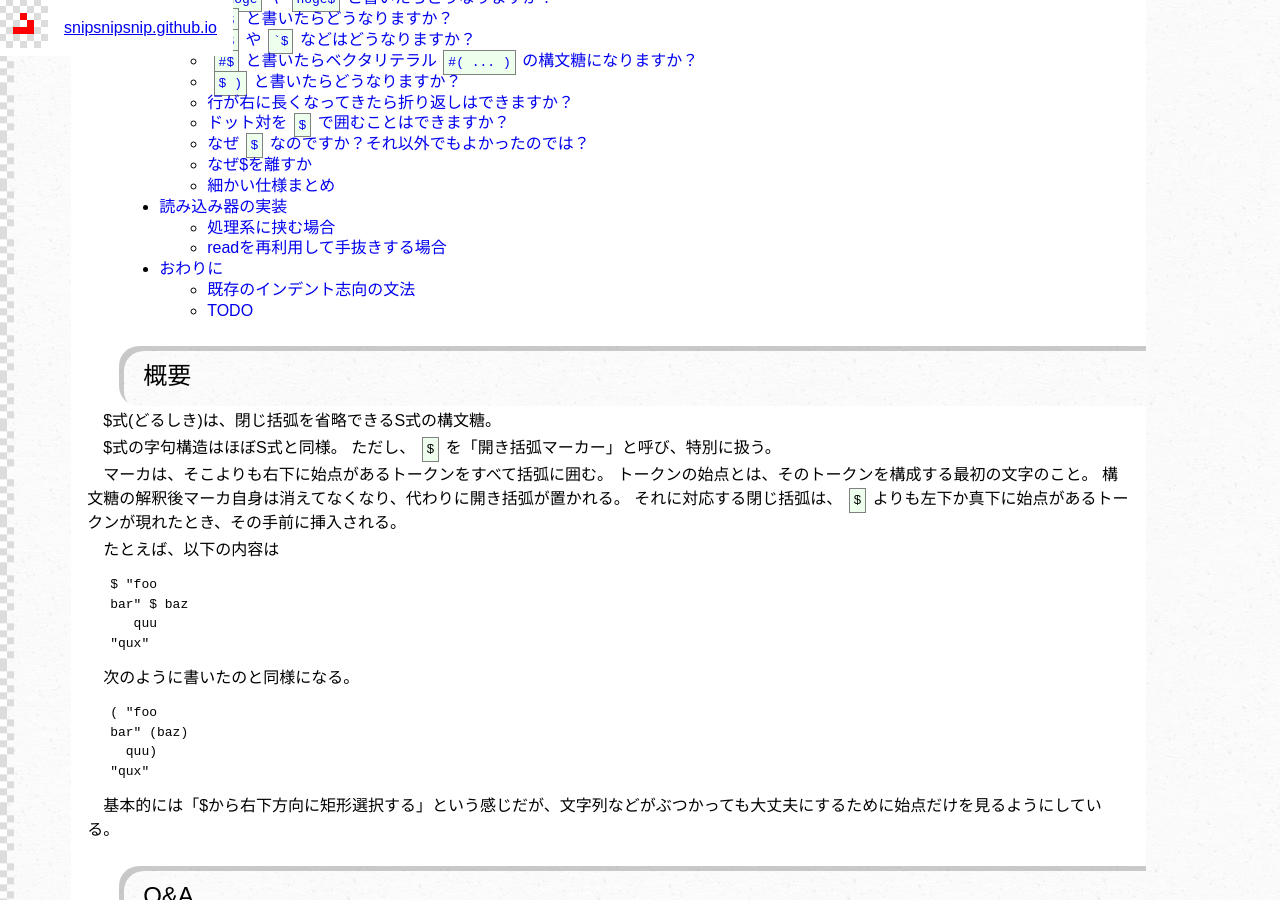
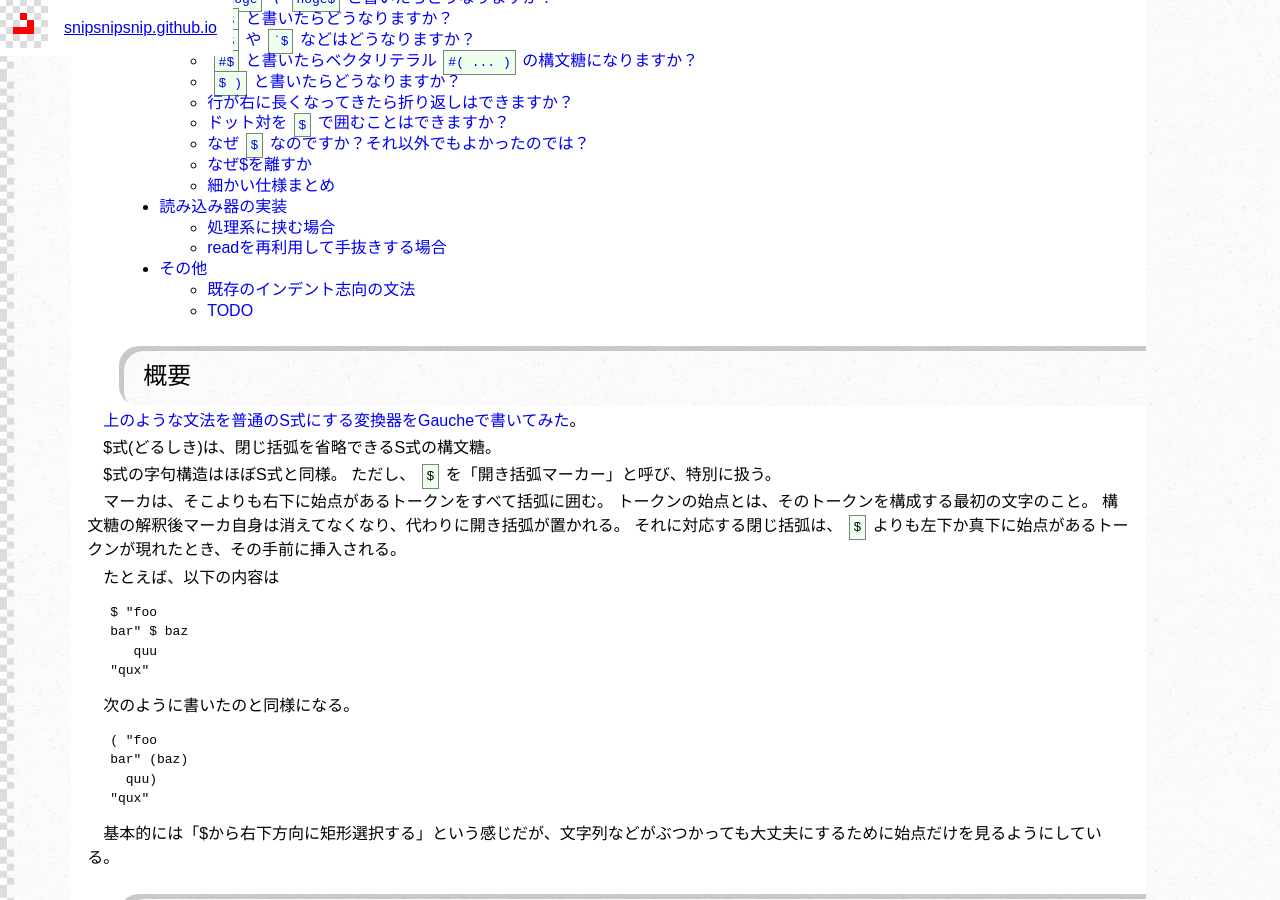
Before and after one commit to snipsnipsnip/snipsnipsnip.github.io, a Jekyll site: the page built from dollar-expression.md, in a window 1280 px wide and 900 px high, scrolled down 530 px. Built offline with Jekyll 4.4.1, drawn with Linux system fonts in a browser that asks for light colours; a style sheet for code colours, icons or effects is not loaded; some of the changed text lies outside the part shown.

Commit message:
tweak dollar-expression article

```diff
--- a/dollar-expression.md
+++ b/dollar-expression.md
@@ -27,6 +27,8 @@ $ define $ partition pred lis
 {:toc}
 
 ## 概要 ##
+
+[上のような文法を普通のS式にする変換器をGaucheで書いてみた](https://gist.github.com/snipsnipsnip/7620314)。
 
 $式(どるしき)は、閉じ括弧を省略できるS式の構文糖。
 
@@ -311,7 +313,7 @@ condの処理を条件部分よりも下げるとハマるというのは落と
         スタックにカラム数つきの新しいリストをプッシュする。
   3. スタックが1要素になるまで※を繰り返し、残った最終的なS式のリストを得る。
 
-## おわりに
+## その他
 
 ### 既存のインデント志向の文法
 
@@ -320,4 +322,6 @@ condの処理を条件部分よりも下げるとハマるというのは落と
 ### TODO
 
 * 逆変換器
+* 実行器
+* 変換器をブラウザで動かす
 * [fork me!]({{site.repos_url}}/{{page.path}})
```
Also changed, not shown: other parts of dollar-expression.md (+1 -1 lines).
